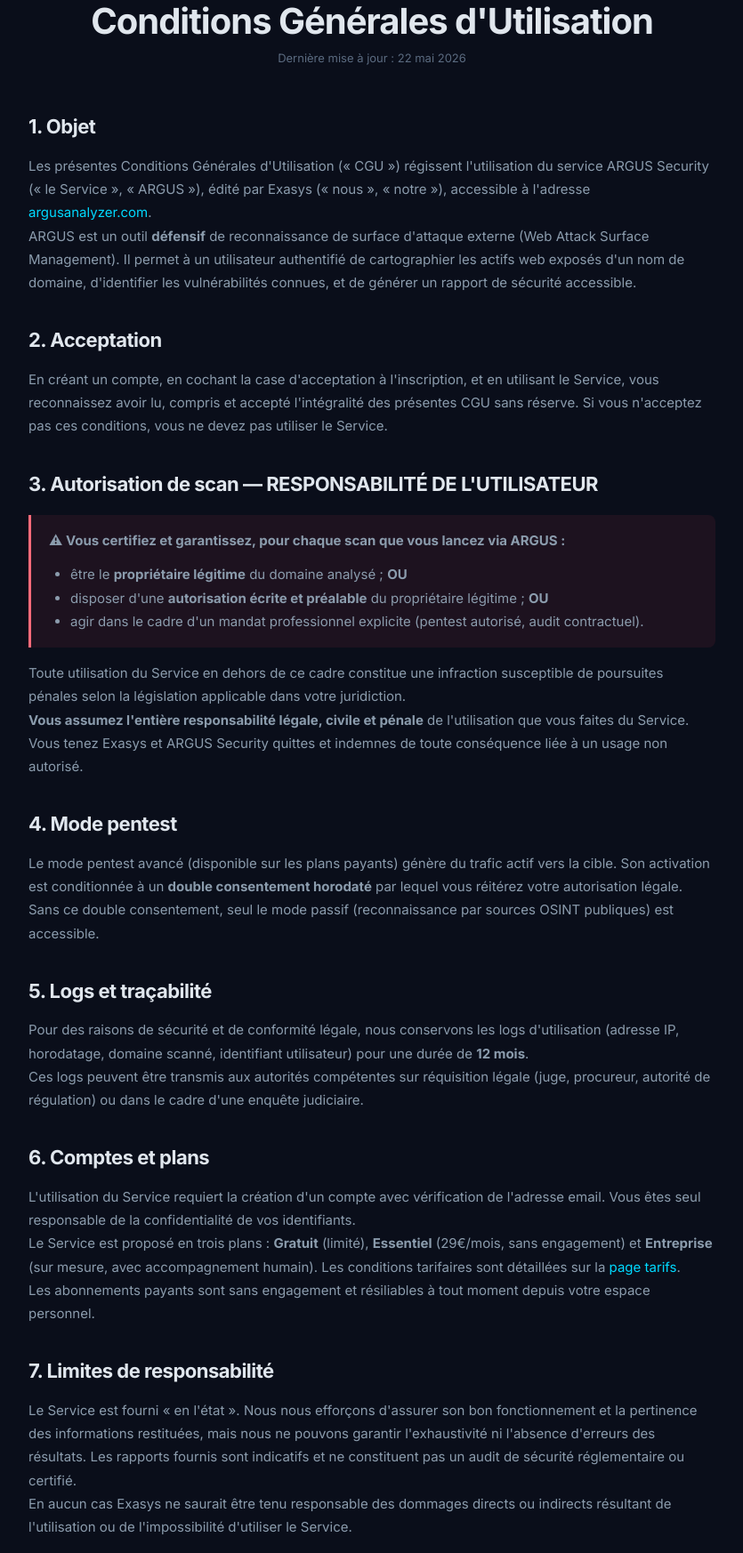
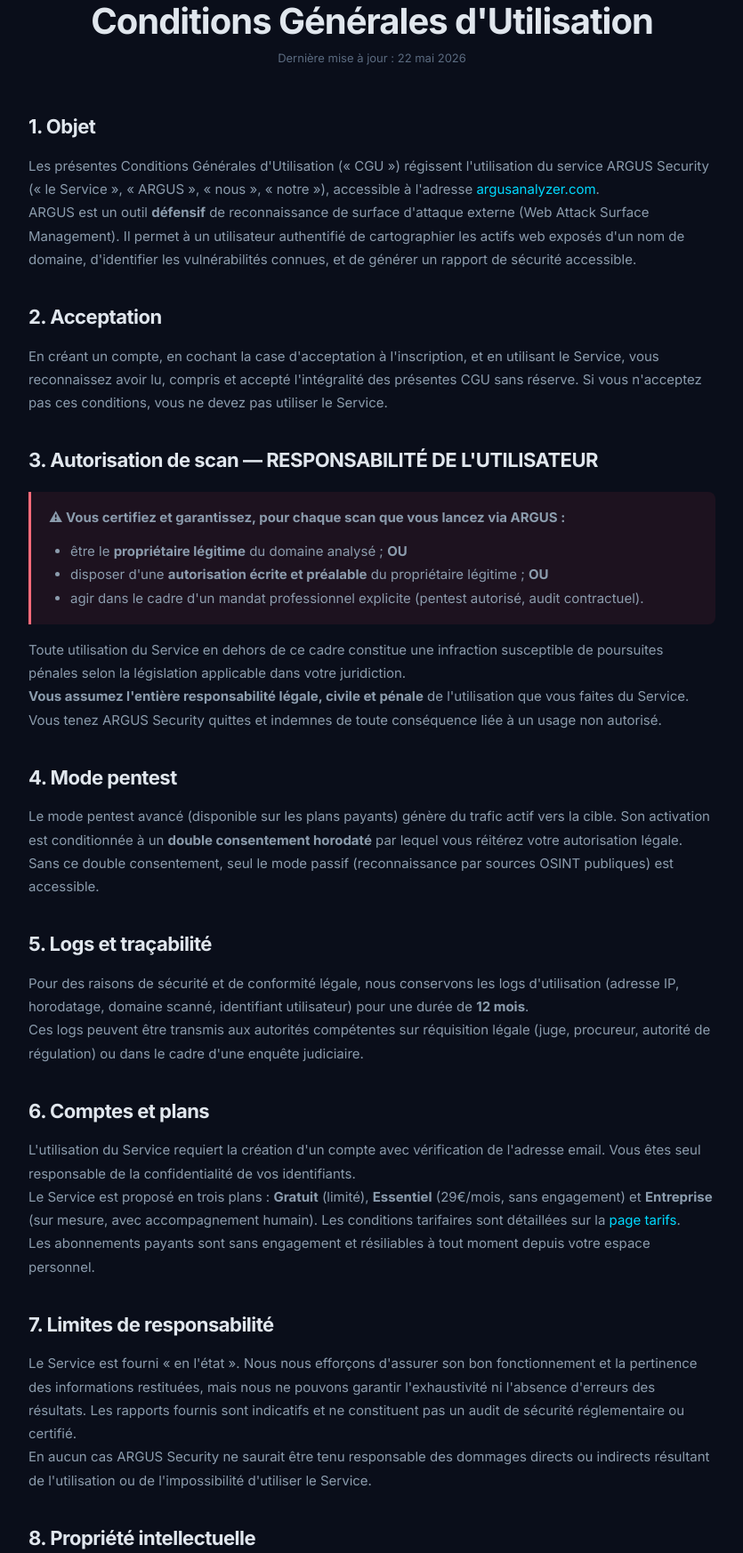
Before and after one commit to nabilbahhar/argus-security, a FastAPI app: page /terms in a window 1280 px wide. Shown: the part 203-1949 px from the top of the page at 89% size, without its empty margins (222-1057 px from the left). Run offline with FastAPI, Linux system fonts and the light colour scheme.

Commit message:
Pivot branding: retirer toute mention Exasys côté user-facing
ARGUS Security se présente désormais comme un éditeur indépendant à
part entière (positionnement vs Purplemet, Detectify, etc.). Aucune
mention Exasys dans le site public, emails, PDF, CGU ou Privacy.

22 occurrences fixées dans 11 fichiers : index, pricing, upgrade,
login, register, base (footer), email_sender, pdf_report, terms,
privacy, CSS comments.

Co-Authored-By: Claude Opus 4.7 (1M context) <noreply@anthropic.com>

```diff
--- a/app/pdf_report.py
+++ b/app/pdf_report.py
@@ -161,7 +161,7 @@ class ArgusReport(FPDF):
         # Texte footer
         self.set_font("dv", "I", 8)
         self.set_text_color(*COL_TEXT_DIM)
-        self.cell(90, 4, "ARGUS by Exasys · Document confidentiel")
+        self.cell(90, 4, "ARGUS Security · Document confidentiel")
         self.cell(90, 4, f"Page {self.page_no()}/{{nb}}", align="R")
 
     # ── Primitives ─────────────────────────────────────────────
--- a/app/static/css/style.css
+++ b/app/static/css/style.css
@@ -1703,7 +1703,7 @@ body.marketing nav a.active {
   z-index: 1;
 }
 
-/* Badge Exasys */
+/* Badge ARGUS */
 .mkt-badge {
   display: inline-flex;
   align-items: center;
--- a/app/templates/base.html
+++ b/app/templates/base.html
@@ -6,7 +6,7 @@
   <title>{% block title %}ARGUS Security — Cartographiez et sécurisez votre surface d'attaque web{% endblock %}</title>
 
   {# ── SEO / Description ─────────────────────────────────────────── #}
-  <meta name="description" content="{% block meta_description %}Découvrez en 60 secondes tous vos actifs web exposés et corrigez les failles avant les hackers. Sans jargon. ARGUS by Exasys.{% endblock %}">
+  <meta name="description" content="{% block meta_description %}Découvrez en 60 secondes tous vos actifs web exposés et corrigez les failles avant les hackers. Sans jargon. ARGUS Security.{% endblock %}">
 
   {# ── Open Graph (Facebook, LinkedIn, WhatsApp, Slack, Discord) ── #}
   <meta property="og:type" content="website">
@@ -17,7 +17,7 @@
   <meta property="og:image" content="https://argusanalyzer.com/static/og-image.png">
   <meta property="og:image:width" content="1200">
   <meta property="og:image:height" content="630">
-  <meta property="og:image:alt" content="ARGUS Security — Web Attack Surface Management par Exasys">
+  <meta property="og:image:alt" content="ARGUS Security — Web Attack Surface Management">
   <meta property="og:locale" content="fr_FR">
 
   {# ── Twitter Card ──────────────────────────────────────────────── #}
@@ -134,7 +134,7 @@
   </main>
 
   <footer>
-    <div>ARGUS by Exasys · Experts en cybersécurité depuis 2015 · Données chiffrées · Jamais revendues</div>
+    <div>ARGUS Security · Experts en cybersécurité depuis 2015 · Données chiffrées · Jamais revendues</div>
     <div style="margin-top:6px; font-size:11px;">
       <a href="/faq" style="color:var(--text-dim);">FAQ</a> ·
       <a href="/pricing" style="color:var(--text-dim);">Tarifs</a> ·
--- a/app/templates/index.html
+++ b/app/templates/index.html
@@ -9,7 +9,7 @@
 <section class="mkt-hero">
   <div class="mkt-badge">
     <span class="mkt-badge-dot"></span>
-    Exasys · Experts en cybersécurité depuis 2015
+    ARGUS Security · Experts en cybersécurité depuis 2015
   </div>
 
   <h1 class="mkt-headline">
@@ -298,7 +298,7 @@
     <div class="mkt-pricing-card">
       <div class="mkt-pricing-plan">Entreprise</div>
       <div class="mkt-pricing-price" style="font-size:28px;">Sur mesure</div>
-      <div class="mkt-pricing-desc">Partenariat avec nos experts Exasys pour sécuriser durablement votre infrastructure.</div>
+      <div class="mkt-pricing-desc">Partenariat avec nos experts ARGUS pour sécuriser durablement votre infrastructure.</div>
       <ul class="mkt-pricing-features">
         <li class="ok">Tout Essentiel inclus</li>
         <li class="ok">Audit infra complet par nos experts</li>
@@ -378,7 +378,7 @@
     <a href="/pricing" class="mkt-btn-secondary">Voir les tarifs</a>
   </div>
   <p style="margin-top:24px; font-size:13px; color:var(--text-dim);">
-    ARGUS by Exasys · Experts en cybersécurité depuis 2015 · Données chiffrées
+    ARGUS Security · Experts en cybersécurité depuis 2015 · Données chiffrées
   </p>
 </section>
 
--- a/app/templates/login.html
+++ b/app/templates/login.html
@@ -13,7 +13,7 @@
         <div style="font-family:var(--font-sans); font-size:24px; font-weight:800; color:var(--text-primary); letter-spacing:1px;">ARGUS</div>
       </a>
       <div style="font-size:12px; color:var(--text-dim); margin-top:4px; font-family:var(--font-sans);">
-        by Exasys · Experts en cybersécurité depuis 2015
+        Experts en cybersécurité depuis 2015
       </div>
     </div>
 
--- a/app/templates/pricing.html
+++ b/app/templates/pricing.html
@@ -74,12 +74,12 @@
     {% endif %}
   </div>
 
-  {# ENTREPRISE (partenariat Exasys) #}
+  {# ENTREPRISE (partenariat ARGUS) #}
   <div class="mkt-pricing-card">
     <div class="mkt-pricing-plan">Entreprise</div>
     <div class="mkt-pricing-price" style="font-size:30px;">Sur mesure</div>
     <div class="mkt-pricing-desc">
-      Partenariat avec nos experts Exasys pour sécuriser durablement votre infrastructure.
+      Partenariat avec nos experts ARGUS pour sécuriser durablement votre infrastructure.
     </div>
     <ul class="mkt-pricing-features">
       <li class="ok">Tout Essentiel inclus</li>
--- a/app/templates/privacy.html
+++ b/app/templates/privacy.html
@@ -21,7 +21,7 @@
     </div>
 
     <h2 style="color:var(--text-primary); font-size:22px; font-weight:700; margin:32px 0 12px; letter-spacing:-0.5px;">1. Qui sommes-nous</h2>
-    <p>ARGUS Security est édité par <strong>Exasys</strong>, société spécialisée en cybersécurité et technologies depuis 2015. Vous pouvez nous contacter à <a href="mailto:contact@argusanalyzer.com" style="color:var(--neon-cyan);">contact@argusanalyzer.com</a>.</p>
+    <p><strong>ARGUS Security</strong> est éditeur de la plateforme de reconnaissance offensive disponible sur <a href="https://argusanalyzer.com" style="color:var(--neon-cyan);">argusanalyzer.com</a>. Spécialiste de la cybersécurité depuis 2015. Vous pouvez nous contacter à <a href="mailto:contact@argusanalyzer.com" style="color:var(--neon-cyan);">contact@argusanalyzer.com</a>.</p>
 
     <h2 style="color:var(--text-primary); font-size:22px; font-weight:700; margin:32px 0 12px; letter-spacing:-0.5px;">2. Quelles données nous collectons</h2>
 
--- a/app/templates/register.html
+++ b/app/templates/register.html
@@ -10,7 +10,7 @@
   <div style="display:flex; flex-direction:column; justify-content:center;">
     <div class="mkt-badge" style="display:inline-flex; width:fit-content; margin-bottom:32px;">
       <span class="mkt-badge-dot"></span>
-      Exasys · Depuis 2015
+      Experts en cybersécurité depuis 2015
     </div>
 
     <h1 style="font-size:clamp(28px, 3vw, 42px); font-weight:800; letter-spacing:-1.5px; line-height:1.15; margin-bottom:20px; font-family:var(--font-sans);">
--- a/app/templates/terms.html
+++ b/app/templates/terms.html
@@ -17,7 +17,7 @@
   <div style="color:var(--text-secondary); font-size:15px; line-height:1.75;">
 
     <h2 style="color:var(--text-primary); font-size:22px; font-weight:700; margin:32px 0 12px; letter-spacing:-0.5px;">1. Objet</h2>
-    <p>Les présentes Conditions Générales d'Utilisation (« CGU ») régissent l'utilisation du service ARGUS Security (« le Service », « ARGUS »), édité par Exasys (« nous », « notre »), accessible à l'adresse <a href="https://argusanalyzer.com" style="color:var(--neon-cyan);">argusanalyzer.com</a>.</p>
+    <p>Les présentes Conditions Générales d'Utilisation (« CGU ») régissent l'utilisation du service ARGUS Security (« le Service », « ARGUS », « nous », « notre »), accessible à l'adresse <a href="https://argusanalyzer.com" style="color:var(--neon-cyan);">argusanalyzer.com</a>.</p>
     <p>ARGUS est un outil <strong>défensif</strong> de reconnaissance de surface d'attaque externe (Web Attack Surface Management). Il permet à un utilisateur authentifié de cartographier les actifs web exposés d'un nom de domaine, d'identifier les vulnérabilités connues, et de générer un rapport de sécurité accessible.</p>
 
     <h2 style="color:var(--text-primary); font-size:22px; font-weight:700; margin:32px 0 12px; letter-spacing:-0.5px;">2. Acceptation</h2>
@@ -33,7 +33,7 @@
       </ul>
     </div>
     <p>Toute utilisation du Service en dehors de ce cadre constitue une infraction susceptible de poursuites pénales selon la législation applicable dans votre juridiction.</p>
-    <p><strong>Vous assumez l'entière responsabilité légale, civile et pénale</strong> de l'utilisation que vous faites du Service. Vous tenez Exasys et ARGUS Security quittes et indemnes de toute conséquence liée à un usage non autorisé.</p>
+    <p><strong>Vous assumez l'entière responsabilité légale, civile et pénale</strong> de l'utilisation que vous faites du Service. Vous tenez ARGUS Security quittes et indemnes de toute conséquence liée à un usage non autorisé.</p>
 
     <h2 style="color:var(--text-primary); font-size:22px; font-weight:700; margin:32px 0 12px; letter-spacing:-0.5px;">4. Mode pentest</h2>
     <p>Le mode pentest avancé (disponible sur les plans payants) génère du trafic actif vers la cible. Son activation est conditionnée à un <strong>double consentement horodaté</strong> par lequel vous réitérez votre autorisation légale.</p>
@@ -50,10 +50,10 @@
 
     <h2 style="color:var(--text-primary); font-size:22px; font-weight:700; margin:32px 0 12px; letter-spacing:-0.5px;">7. Limites de responsabilité</h2>
     <p>Le Service est fourni « en l'état ». Nous nous efforçons d'assurer son bon fonctionnement et la pertinence des informations restituées, mais nous ne pouvons garantir l'exhaustivité ni l'absence d'erreurs des résultats. Les rapports fournis sont indicatifs et ne constituent pas un audit de sécurité réglementaire ou certifié.</p>
-    <p>En aucun cas Exasys ne saurait être tenu responsable des dommages directs ou indirects résultant de l'utilisation ou de l'impossibilité d'utiliser le Service.</p>
+    <p>En aucun cas ARGUS Security ne saurait être tenu responsable des dommages directs ou indirects résultant de l'utilisation ou de l'impossibilité d'utiliser le Service.</p>
 
     <h2 style="color:var(--text-primary); font-size:22px; font-weight:700; margin:32px 0 12px; letter-spacing:-0.5px;">8. Propriété intellectuelle</h2>
-    <p>Le Service, son interface, son code source, ses méthodes d'analyse et l'ensemble des éléments qui le composent sont la propriété exclusive d'Exasys. Toute reproduction, modification ou exploitation non autorisée est interdite.</p>
+    <p>Le Service, son interface, son code source, ses méthodes d'analyse et l'ensemble des éléments qui le composent sont la propriété exclusive d'ARGUS Security. Toute reproduction, modification ou exploitation non autorisée est interdite.</p>
     <p>Les rapports générés vous appartiennent et peuvent être exploités librement dans le cadre légal.</p>
 
     <h2 style="color:var(--text-primary); font-size:22px; font-weight:700; margin:32px 0 12px; letter-spacing:-0.5px;">9. Suspension / résiliation</h2>
--- a/app/templates/upgrade.html
+++ b/app/templates/upgrade.html
@@ -14,7 +14,7 @@
       Demande envoyée
     </h2>
     <p style="color:var(--text-secondary); font-family:var(--font-sans); font-size:15px; line-height:1.6; margin-bottom:8px;">
-      Nos experts Exasys vous contactent sous <strong>24h ouvrées</strong> pour planifier
+      Nos experts ARGUS vous contactent sous <strong>24h ouvrées</strong> pour planifier
       votre audit gratuit et préparer un partenariat sur mesure.
     </p>
     <p style="color:var(--text-dim); font-family:var(--font-sans); font-size:13px;">
@@ -40,7 +40,7 @@
       votre infrastructure
     </h1>
     <p style="color:var(--text-secondary); font-size:15px; font-family:var(--font-sans); line-height:1.6; max-width:560px; margin:0 auto;">
-      Le plan Entreprise inclut un audit gratuit par nos experts Exasys, suivi d'un
+      Le plan Entreprise inclut un audit gratuit par nos experts ARGUS, suivi d'un
       partenariat sur mesure. Décrivez-nous brièvement votre contexte, on revient
       vers vous sous 24h ouvrées.
     </p>
```
Also changed, not shown: app/email_sender.py (+4 -4 lines).
